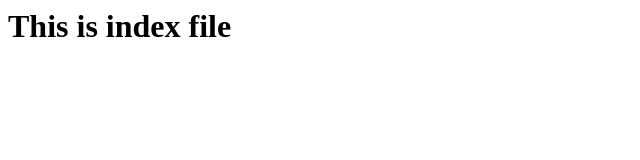
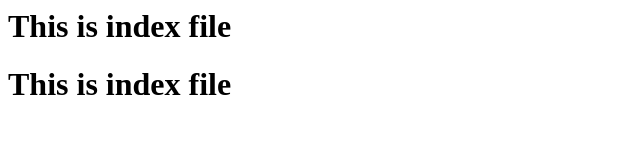
Before and after one commit to blackcodersec/aws-takeover-subs, a plain HTML site: page index.html in a window 1280 px wide. Shown: the whole page, without its empty margins (0-640 px from the left). Drawn offline with Linux system fonts and the light colour scheme.

Commit message:
Update index.html

```diff
--- a/index.html
+++ b/index.html
@@ -1 +1,2 @@
 <h1>This is index file</h1>
+<h1>This is index file</h1>
```
